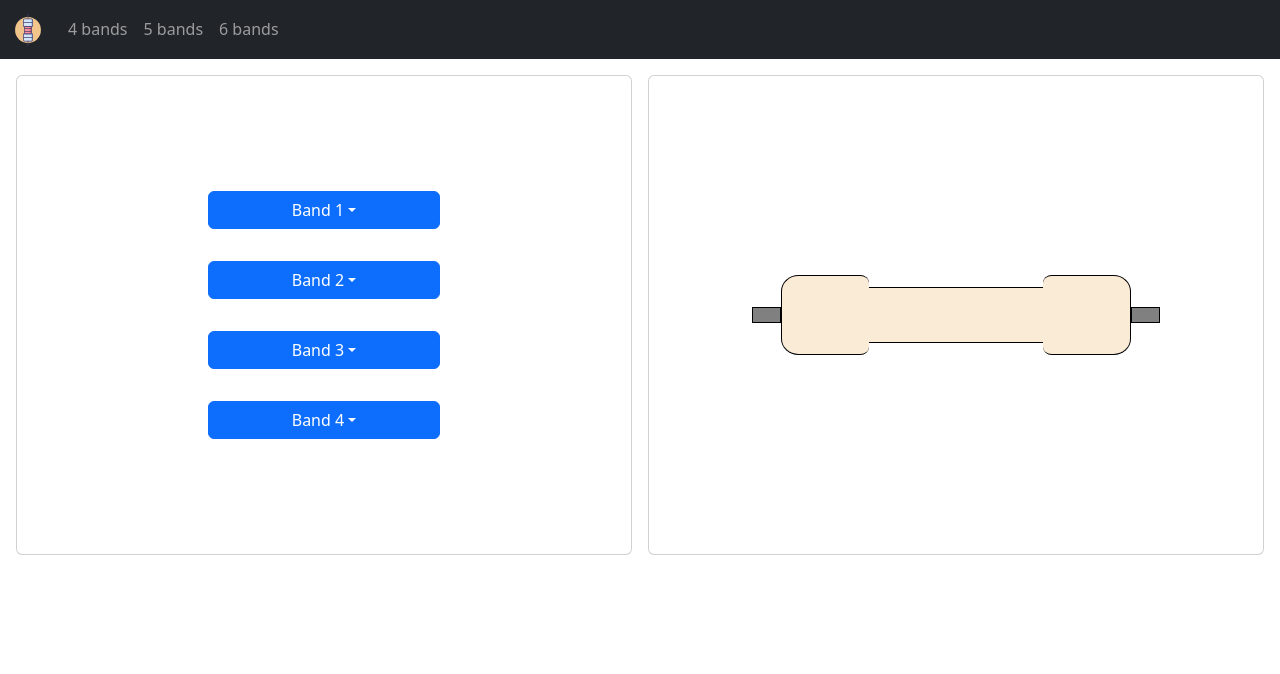
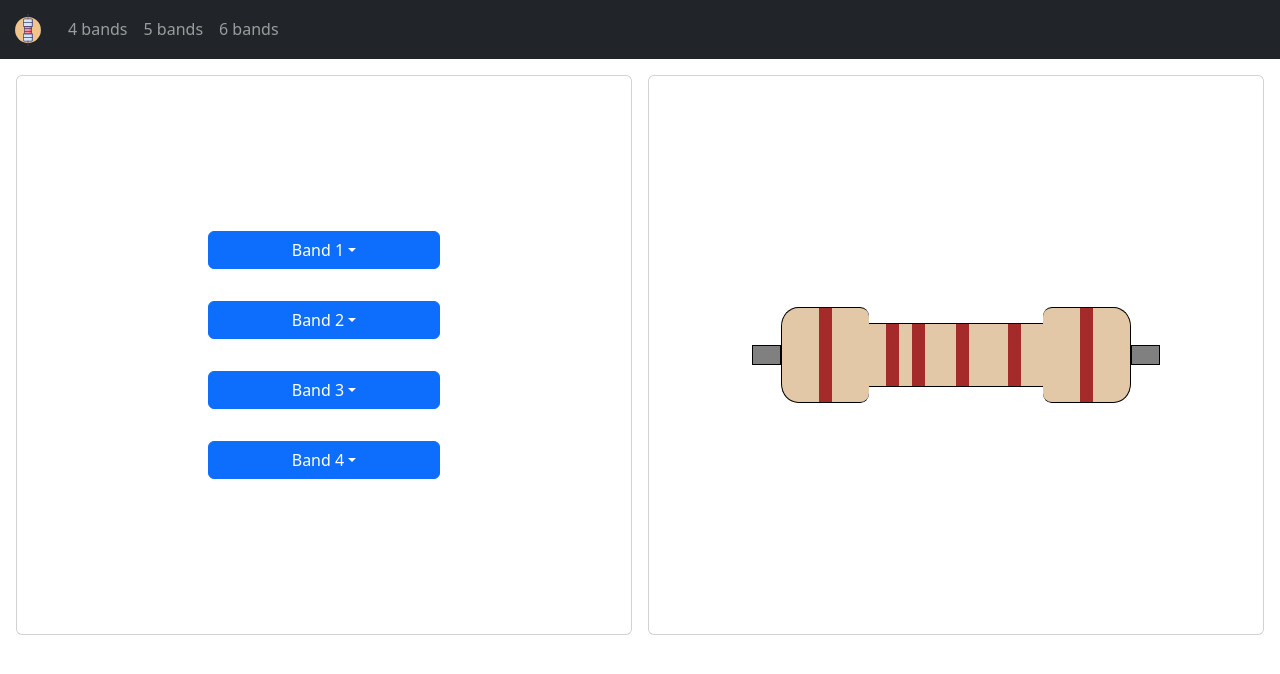
Before and after one commit to Prateek7805/react-resistor-decoder, a React (Create React App) app: page / in a window 1280 px wide. Shown: the top 674 px of the page. Built offline with nearby package versions, Linux system fonts and the light colour scheme; the HTML template or start-up script is replaced by a standard one.

Commit message:
added resistor bands

```diff
--- a/src/App.css
+++ b/src/App.css
@@ -9,5 +9,5 @@
 
 .panel{
   width : calc(100% - 0.5rem);
-  min-height: 60vh;
+  min-height: 70vh;
 }
--- a/src/components/BandSelector/BandSelector.js
+++ b/src/components/BandSelector/BandSelector.js
@@ -35,7 +35,9 @@ export default function BandSelector() {
         'blue',
         'violet',
         'grey',
-        'white'
+        'white',
+        'gold',
+        'silver'
     ];
     const band4 = [
         'brown',
--- a/src/components/Resistor/Resistor.css
+++ b/src/components/Resistor/Resistor.css
@@ -4,15 +4,15 @@
 }
 .resistor-w-l, .resistor-w-r{
     display: flex;
-    height: 2vh;
+    height: 2.5vh;
     width: 5%;
     background-color: gray;
     border: 1px solid black;
 }
 .resistor-p-l{
-    height:10vh;
+    height: 12vh;
     width: 15%;
-    background-color: antiquewhite;
+    background-color: #E2C8A7;
     border-top-left-radius: 20%;
     border-bottom-left-radius: 20%;
     border-top-right-radius: 10%;
@@ -22,16 +22,16 @@
     border-bottom: 1px black solid;
 }
 .resistor-p-c{
-    height: 7vh;
+    height: 8vh;
     width: 30%;
-    background-color: antiquewhite;
+    background-color: #E2C8A7;
     border-top: 1px solid black;
     border-bottom: 1px solid black;
 }
 .resistor-p-r{
-    height:10vh;
+    height:12vh;
     width: 15%;
-    background-color: antiquewhite;
+    background-color: #E2C8A7;
     border-top-right-radius: 20%;
     border-bottom-right-radius: 20%;
     border-top-left-radius: 10%;
@@ -46,6 +46,11 @@
 .co{
     outline: 1px solid green;
 }
+.band{
+    height: 100%;
+    width: 1vw;
+    background-color: brown;
+}
 
 @media(max-width: 768px) {
     .resistor-p-l{
@@ -57,4 +62,7 @@
     .resistor-p-r{
         height: 15vw;
     }
+    .band{
+        width: 2vw;
+    }
 }
--- a/src/components/Resistor/Resistor.js
+++ b/src/components/Resistor/Resistor.js
@@ -1,12 +1,21 @@
 import { Card } from 'react-bootstrap';
 import './Resistor.css';
-export default function Resistor(){
+export default function Resistor() {
     return (
         <Card.Body className='d-flex flex-row justify-content-center align-items-center resistor-wrapper'>
             <div className='resistor-w-l'></div>
-            <div className='resistor-p-l'></div>
-            <div className='resistor-p-c'></div>
-            <div className='resistor-p-r'></div>
+            <div className='d-flex flex-row justify-content-center resistor-p-l'>
+                <div className='band'></div>
+            </div>
+            <div className='position-relative d-flex flex-row justify-content-between resistor-p-c'>
+                <div className='position-absolute band' style={{ top: 0, left: '10%' }}></div>
+                <div className='position-absolute band' style={{ top: 0, left: '25%' }}></div>
+                <div className='position-absolute band' style={{ top: 0, left: '50%' }}></div>
+                <div className='position-absolute band' style={{ top: 0, left: '80%' }}></div>
+            </div>
+            <div className='d-flex flex-row justify-content-center resistor-p-r'>
+                <div className='band'></div>
+            </div>
             <div className='resistor-w-r'></div>
         </Card.Body>
     )
```
